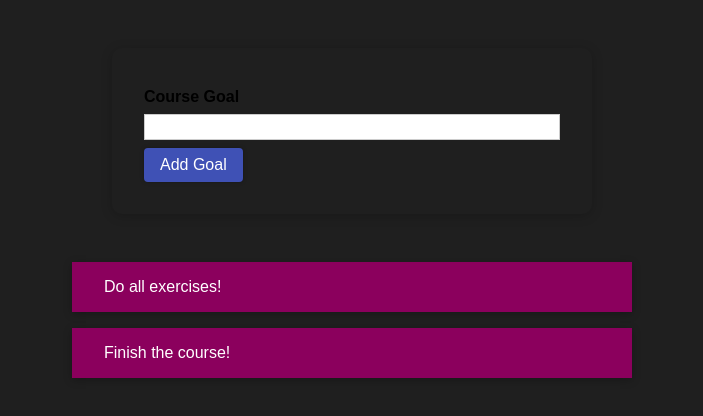
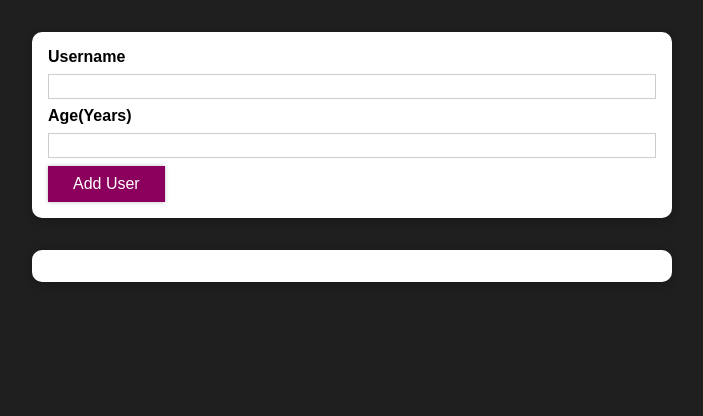
Before and after one commit to shaikhfarheen11/reactTut, a React (Create React App) app: page / in a window 1280 px wide. Shown: the top 416 px of the page, without its empty margins (288-991 px from the left). Built offline with nearby package versions, Linux system fonts and the light colour scheme.

Commit message:
first commit

```diff
--- a/src/App.js
+++ b/src/App.js
@@ -1,57 +1,32 @@
 import React, { useState } from 'react';
 
-import CourseGoalList from './Components/CourseGoals/CourseGoalList/CourseGoalList';
-import CourseInput from './Components/CourseGoals/CourseInput/CourseInput';
+import AddUser from './Components/Users/AddUser';
+import UserList from './Components/Users/UserList';
 import './App.css';
 
-const App = () => {
-  const [courseGoals, setCourseGoals] = useState([
-    { text: 'Do all exercises!', id: 'g1' },
-    { text: 'Finish the course!', id: 'g2' }
-  ]);
 
-  const addGoalHandler = enteredText => {
-    setCourseGoals(prevGoals => {
-      const updatedGoals = [...prevGoals];
-      updatedGoals.unshift({ text: enteredText, id: Math.random().toString() });
-      return updatedGoals;
-    });
-  };
+function App() {
+   const [usersList, setUsersList] = useState([]);
 
-  const deleteItemHandler = goalId => {
-    setCourseGoals(prevGoals => {
-      const updatedGoals = prevGoals.filter(goal => goal.id !== goalId);
-      return updatedGoals;
-    });
-  };
+   const addUserHandler = (uName, uAge) => {
+      setUsersList((prevUsersList) => {
+         return [...prevUsersList, { name: uName, age: uAge, id: Math.random().toString() },
+         ];
 
-  let content = (
-    <p style={{ textAlign: 'center' }}>No goals found. Maybe add one?</p>
-  );
+      });
+   }
 
-  if (courseGoals.length > 0) {
-    content = (
-      <CourseGoalList items={courseGoals} onDeleteItem={deleteItemHandler} />
-    );
-  }
 
-  return (
-    <div>
-      <section id="goal-form">
-        <CourseInput onAddGoal={addGoalHandler} />
-      </section>
-      <section id="goals">
-        {content}
-        {/* {courseGoals.length > 0 && (
-          <CourseGoalList
-            items={courseGoals}
-            onDeleteItem={deleteItemHandler}
-          />
-        ) // <p style={{ textAlign: 'center' }}>No goals found. Maybe add one?</p>
-        } */}
-      </section>
-    </div>
-  );
-};
+   return (
+      <div>
+
+      <AddUser onAddUser={addUserHandler}/>
+      <UserList users={usersList} />
+      </div>
+   );
+
+}
+
+
 
 export default App;
--- a/src/Components/CourseGoals/CourseInput/CourseInput.css
+++ b/src/Components/CourseGoals/CourseInput/CourseInput.css
@@ -1,5 +1,6 @@
 .form-control {
     margin: 0.5rem 0;
+    color: aliceblue;
   }
 
   .form-control label {
@@ -23,23 +24,10 @@
     border-color: #8b005d;
   }
   .form-control.invalid input {
-    border-color: lightcoral; /* Light red border color for invalid input */
+    border-color: rgb(168, 19, 19);
+    /* Light red border color for invalid input */
+    background: #ffd7df;
   }
-
-  .button {
-    cursor: pointer;
-    padding: 0.5rem 1rem;
-    background-color: #3f51b5;
-    color: #fff;
-    border: none;
-    border-radius: 4px;
+  .form-control.invalid label{
+    color: red;
   }
-
-  .button:hover {
-    background-color: #283593;
-  }
-
-  .button:disabled {
-    cursor: not-allowed;
-    background-color: lightcoral; /* Light red background color for disabled button */
-  }
--- a/src/Components/CourseGoals/CourseInput/CourseInput.js
+++ b/src/Components/CourseGoals/CourseInput/CourseInput.js
@@ -1,4 +1,5 @@
 import React, { useState } from 'react';
+
 import Button from '../../UI/Button';
 import './CourseInput.css';
 
@@ -7,29 +8,28 @@ const CourseInput = props => {
   const [isValid, setIsValid] = useState(true);
 
   const goalInputChangeHandler = event => {
-    const inputValue = event.target.value.trim();
-    setEnteredValue(inputValue);
-    setIsValid(inputValue !== '');
+    if(event.target.value.trim().length > 0) {
+      setIsValid(true);
+    }
+    setEnteredValue(event.target.value);
   };
 
   const formSubmitHandler = event => {
     event.preventDefault();
-    if (!isValid) {
+    if(enteredValue.trim().length===0){
+      setIsValid(false);
       return;
     }
     props.onAddGoal(enteredValue);
-    setEnteredValue('');
   };
 
   return (
     <form onSubmit={formSubmitHandler}>
       <div className={`form-control ${!isValid ? 'invalid' : ''}`}>
         <label>Course Goal</label>
-        <input type="text" value={enteredValue} onChange={goalInputChangeHandler} />
+        <input type="text" onChange={goalInputChangeHandler} />
       </div>
-      <Button type="submit" disabled={!isValid}>
-        Add Goal
-      </Button>
+      <Button type="submit">Add Goal</Button>
     </form>
   );
 };
--- a/src/Components/UI/Button.js
+++ b/src/Components/UI/Button.js
@@ -1,14 +1,14 @@
 import React from 'react';
-import './Button.css';
 
-const Button = (props) => {
-  const { type, onClick, disabled } = props;
+import classes from './Button.module.css';
 
-  // Check if the button is disabled and add the 'invalid' class to style it with a light red color
-  const buttonClassName = `button ${disabled ? 'invalid' : ''}`;
-
+const Button = props => {
   return (
-    <button type={type} className={buttonClassName} onClick={onClick} disabled={disabled}>
+    <button
+    className={classes.button}
+    type={props.type || 'button'}
+    onClick={props.onClick}
+    >
       {props.children}
     </button>
   );
--- a/src/Components/UI/ErrorModal.js
+++ b/src/Components/UI/ErrorModal.js
@@ -1,15 +1,14 @@
 import React from "react"
-import ReactDom from 'react-dom';
+// import ReactDom from 'react-dom';
 import Card from "./Card";
 import Button from "./Button";
 import classes from './ErrorModal.module.css';
 
-const Backdrop = (props) => {
-    return <div className={classes.backdrop} onClick={props.onConfirm} />
-};
 
-const ModalOverlay = (props) => {
+const ErrorModal = (props) => {
     return (
+        <div>
+            <div className={classes.backdrop} onClick={props.onConfirm} />
         <Card className = {classes.modal}>
             <header className={classes.header}>
                 <h2>{props.title}</h2>
@@ -21,26 +20,28 @@ const ModalOverlay = (props) => {
                 <Button onClick={props.onConfirm}>Okay</Button>
             </footer>
         </Card>
+        </div>
+
 
 
     );
 };
-const ErrorModal = (props) => {
-    return (
-        <React.Fragment>
-            {ReactDom.createPortal(
-            <Backdrop onConfirm={props.onConfirm} />,
-             document.getElementById('backdrop-root')
-             )}
-             {ReactDom.createPortal(
-             <ModalOverlay
-             title={props.title}
-             message={props.message}
-             onConfirm={props.onConfirm}
-              />,
-              document.getElementById('overlay-root')
-              )}
-        </React.Fragment>
-    );
-};
+// const ErrorModal = (props) => {
+//     return (
+//         <React.Fragment>
+//             {ReactDom.createPortal(
+//             <Backdrop onConfirm={props.onConfirm} />,
+//              document.getElementById('backdrop-root')
+//              )}
+//              {ReactDom.createPortal(
+//              <ModalOverlay
+//              title={props.title}
+//              message={props.message}
+//              onConfirm={props.onConfirm}
+//               />,
+//               document.getElementById('overlay-root')
+//               )}
+//         </React.Fragment>
+//     );
+//              };
 export default ErrorModal;
--- a/src/Components/Users/AddUser.js
+++ b/src/Components/Users/AddUser.js
@@ -1,81 +1,79 @@
-import React, { useState, useRef } from "react";
+import React, { useState} from "react";
 import Card from '../UI/Card';
 import Button from "../UI/Button";
 import ErrorModal from "../UI/ErrorModal";
 import classes from './AddUser.module.css';
-import Wrapper from "../Helpers/Wrapper";
+
+
+// import Wrapper from "../Helpers/Wrapper";
 
 const AddUser = (props) => {
-  const nameInputRef = useRef();
-  const ageInputRef = useRef();
-  const collegeInputRef = useRef();
-  const [error, setError] = useState();
+const [enteredUsername, setEenteredUsername] = useState('');
+const [enteredAge, setEntereAge] = useState('');
+const [error, setError] = useState('');
 
   const addUserHandler = (event) => {
     event.preventDefault();
-    const enteredName = nameInputRef.current.value;
-    const enteredUserAge = ageInputRef.current.value;
-    const enteredCollege = collegeInputRef.current.value;
+    if(enteredUsername.trim().length === 0 || enteredAge.trim().length === 0){
+      setError({
+        title: 'Invalid Input',
+        message: 'Please enter a valid name and age(non-empty values).'
+      });
+      return;
 
-    if (enteredName.trim().length === 0 || enteredUserAge.trim().length === 0 || enteredCollege.trim().length === 0) {
+    }
+
+    if(+enteredAge<1){
       setError({
-        title: 'Invalid input',
-        message: 'Please enter a valid name, age, and college (non-empty values).'
+        title: 'Invalid Input',
+        message: 'Please enter a valid name and age (> 0).'
       });
         return;
     }
-    if (+enteredUserAge < 1) {
-      setError({
-        title: 'Invalid age',
-        message: 'Please enter a valid age (> 0).'
-      });
-      return;
-    }
+    props.onAddUser(enteredUsername, enteredAge);
+    setEenteredUsername('');
+    setEntereAge('');
 
-    props.onAddUser(enteredName, enteredUserAge, enteredCollege);
-    nameInputRef.current.value = '';
-    ageInputRef.current.value = '';
-    collegeInputRef.current.value = '';
+
+  };
+
+  const usernameChangeHandler = (event) => {
+    setEenteredUsername(event.target.value);
+
+  };
+  const ageChangeHandler = (event) => {
+    setEntereAge(event.target.value);
   };
 
   const errorHandler = () => {
     setError(null);
-  };
-
+  }
   return (
-    <Wrapper>
-      {error && (
-        <ErrorModal
-          title={error.title}
-          message={error.message}
-          onConfirm={errorHandler}
-        />
+    <div>
+    {error && (<ErrorModal title = {error.title} message={error.message} onConfirm={errorHandler} />
      )}
     <Card className={classes.input}>
       <form onSubmit={addUserHandler}>
         <label htmlFor="username">Username</label>
         <input
-            id="username"
+         id= "username"
          type="text"
-            ref={nameInputRef}
-          />
-          <label htmlFor="age">Age (Years)</label>
+         value={enteredUsername}
+          onChange={usernameChangeHandler} />
+          <label htmlFor="age">Age(Years)</label>
           <input
           id="age"
            type="number"
-            ref={ageInputRef}
-          />
-          <label htmlFor="college">College</label>
-          <input
-            id="college"
-            type="text"
-            ref={collegeInputRef}
-          />
+           value={enteredAge}
+           onChange={ageChangeHandler}/>
         <Button type="submit">Add User</Button>
+
+
+
       </form>
+
     </Card>
-    </Wrapper>
+    </div>
   );
-};
-
+}
 export default AddUser;
--- a/src/Components/Users/UserList.js
+++ b/src/Components/Users/UserList.js
@@ -9,7 +9,8 @@ const UserList = (props) => {
         {props.users.map((user) => (
 
         <li key = {user.id}>
-            {user.name} ({user.age} years old)- {user.college}
+            {/* {user.name} ({user.age} years old)- {user.college} */}
+            {user.name} ({user.age} years old)
         </li>
         ))}
         </ul>
```
Also changed, not shown: src/Components/UI/Button.module.css (renamed from src/Components/UI/Button.css), src/Components/UI/Card.module.css (renamed from src/Components/UI/Card.css). Lines whose indentation alone changed are shown as unchanged.
